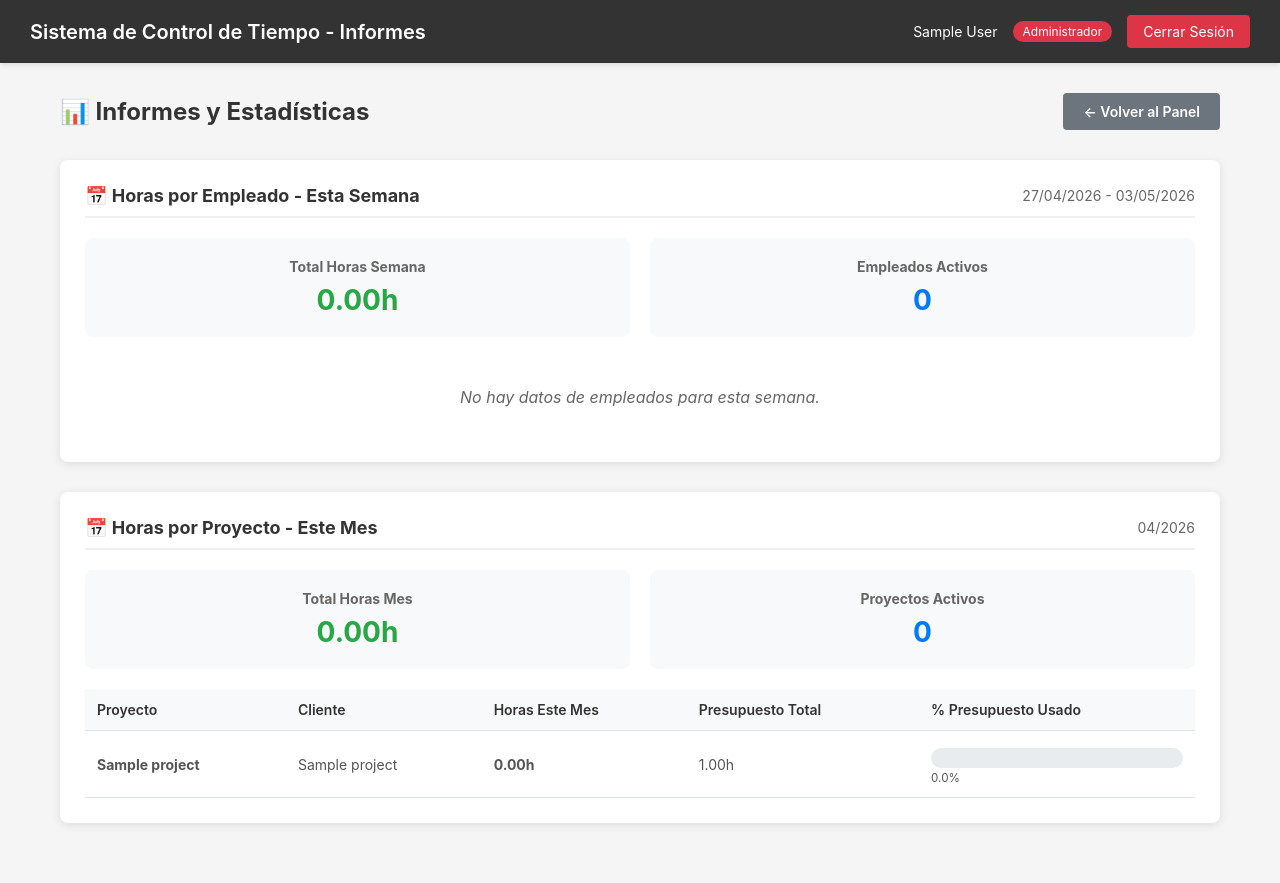
After one commit to SincheAldanaNicole/0376-RA6PR1-SincheAldanaNicole, a PHP site: page /reports.php in a window 1280 px wide. The commit adds this page. Run offline with PHP 8.4, Linux system fonts and the light colour scheme; the visitor is signed in with stand-in values (Sample User, id 1); tables that the repository leaves empty hold one stand-in row (values such as "Sample post").

Commit message:
página de informes y reportes para admin

```diff
--- /dev/null
+++ b/reports.php
@@ -0,0 +1,531 @@
+<?php
+/**
+ *
+ * Reports Page (Admin Only)
+ *
+ * Displays various reports: hours per employee, hours per project, and budget alerts.
+ */
+
+// Start session
+session_start();
+
+// Check if user is logged in
+if (!isset($_SESSION['user_id'])) {
+    header('Location: login.php');
+    exit;
+}
+
+// Check if user is admin
+$user_role = $_SESSION['user_role'] ?? '';
+if ($user_role !== 'admin') {
+    header('Location: employee_dashboard.php');
+    exit;
+}
+
+// Include database connection
+require_once 'db.php';
+
+// Get admin information from session
+$admin_name = isset($_SESSION['user_name']) ? htmlspecialchars($_SESSION['user_name'], ENT_QUOTES, 'UTF-8') : 'Administrador';
+
+// Initialize data arrays
+$weekly_hours = [];
+$monthly_hours = [];
+$budget_alerts = [];
+
+// Calculate date ranges
+$today = date('Y-m-d');
+$week_start = date('Y-m-d', strtotime('monday this week'));
+$week_end = date('Y-m-d', strtotime('sunday this week'));
+$month_start = date('Y-m-01');
+$month_end = date('Y-m-t');
+
+// Get total hours per employee this week
+try {
+    $stmt = executeQuery(
+        'SELECT u.id, u.name, u.email,
+                COALESCE(SUM(te.hours), 0) as total_hours,
+                COUNT(te.id) as entries_count
+         FROM users u
+         LEFT JOIN time_entries te ON u.id = te.user_id
+             AND te.date >= :week_start AND te.date <= :week_end
+         WHERE u.role = "employee"
+         GROUP BY u.id, u.name, u.email
+         ORDER BY total_hours DESC',
+        [':week_start' => $week_start, ':week_end' => $week_end]
+    );
+    $weekly_hours = $stmt->fetchAll();
+} catch (PDOException $e) {
+    error_log('Error fetching weekly hours: ' . $e->getMessage());
+}
+
+// Get total hours per project this month
+try {
+    $stmt = executeQuery(
+        'SELECT p.id, p.name, p.client_name, p.budget_hours,
+                COALESCE(SUM(te.hours), 0) as total_hours,
+                COUNT(te.id) as entries_count
+         FROM projects p
+         LEFT JOIN time_entries te ON p.id = te.project_id
+             AND te.date >= :month_start AND te.date <= :month_end
+         GROUP BY p.id, p.name, p.client_name, p.budget_hours
+         ORDER BY total_hours DESC',
+        [':month_start' => $month_start, ':month_end' => $month_end]
+    );
+    $monthly_hours = $stmt->fetchAll();
+} catch (PDOException $e) {
+    error_log('Error fetching monthly hours: ' . $e->getMessage());
+}
+
+// Get projects where logged hours > budget hours (all time)
+try {
+    $stmt = executeQuery(
+        'SELECT p.id, p.name, p.client_name, p.budget_hours,
+                COALESCE(SUM(te.hours), 0) as total_hours,
+                (COALESCE(SUM(te.hours), 0) - p.budget_hours) as over_hours
+         FROM projects p
+         LEFT JOIN time_entries te ON p.id = te.project_id
+         GROUP BY p.id, p.name, p.client_name, p.budget_hours
+         HAVING total_hours > p.budget_hours
+         ORDER BY over_hours DESC',
+        []
+    );
+    $budget_alerts = $stmt->fetchAll();
+} catch (PDOException $e) {
+    error_log('Error fetching budget alerts: ' . $e->getMessage());
+}
+
+// Calculate totals
+$total_weekly_hours = 0;
+foreach ($weekly_hours as $emp) {
+    $total_weekly_hours += floatval($emp['total_hours']);
+}
+
+$total_monthly_hours = 0;
+foreach ($monthly_hours as $proj) {
+    $total_monthly_hours += floatval($proj['total_hours']);
+}
+?>
+<!DOCTYPE html>
+<html lang="es">
+<head>
+    <meta charset="UTF-8">
+    <meta name="viewport" content="width=device-width, initial-scale=1.0">
+    <title>Informes - Sistema de Control de Tiempo</title>
+    <style>
+        * {
+            margin: 0;
+            padding: 0;
+            box-sizing: border-box;
+        }
+        body {
+            font-family: -apple-system, BlinkMacSystemFont, 'Segoe UI', Roboto, Oxygen, Ubuntu, sans-serif;
+            background-color: #f5f5f5;
+            min-height: 100vh;
+        }
+        .navbar {
+            background-color: #333;
+            color: white;
+            padding: 15px 30px;
+            display: flex;
+            justify-content: space-between;
+            align-items: center;
+            box-shadow: 0 2px 5px rgba(0, 0, 0, 0.1);
+        }
+        .navbar h1 {
+            font-size: 20px;
+            font-weight: 600;
+        }
+        .navbar .user-info {
+            display: flex;
+            align-items: center;
+            gap: 15px;
+        }
+        .navbar .user-name {
+            font-size: 14px;
+        }
+        .navbar .user-role {
+            background-color: #dc3545;
+            padding: 3px 10px;
+            border-radius: 12px;
+            font-size: 12px;
+            text-transform: capitalize;
+        }
+        .navbar a {
+            color: white;
+            text-decoration: none;
+            padding: 8px 16px;
+            background-color: #dc3545;
+            border-radius: 4px;
+            font-size: 14px;
+            transition: background-color 0.3s;
+        }
+        .navbar a:hover {
+            background-color: #c82333;
+        }
+        .container {
+            max-width: 1200px;
+            margin: 0 auto;
+            padding: 30px 20px;
+        }
+        .page-header {
+            display: flex;
+            justify-content: space-between;
+            align-items: center;
+            margin-bottom: 30px;
+        }
+        .page-header h2 {
+            color: #333;
+            font-size: 24px;
+        }
+        .btn {
+            padding: 10px 20px;
+            border: none;
+            border-radius: 4px;
+            font-size: 14px;
+            font-weight: 600;
+            cursor: pointer;
+            transition: background-color 0.3s;
+            text-decoration: none;
+            display: inline-block;
+        }
+        .btn-secondary {
+            background-color: #6c757d;
+            color: white;
+        }
+        .btn-secondary:hover {
+            background-color: #545b62;
+        }
+        .card {
+            background: white;
+            padding: 25px;
+            border-radius: 8px;
+            box-shadow: 0 2px 10px rgba(0, 0, 0, 0.1);
+            margin-bottom: 30px;
+        }
+        .card h3 {
+            color: #333;
+            margin-bottom: 20px;
+            font-size: 18px;
+            padding-bottom: 10px;
+            border-bottom: 2px solid #f0f0f0;
+        }
+        .card-header {
+            display: flex;
+            justify-content: space-between;
+            align-items: center;
+            margin-bottom: 20px;
+            padding-bottom: 10px;
+            border-bottom: 2px solid #f0f0f0;
+        }
+        .card-header h3 {
+            margin-bottom: 0;
+            padding-bottom: 0;
+            border-bottom: none;
+        }
+        .date-range {
+            color: #666;
+            font-size: 14px;
+        }
+        .stats-row {
+            display: flex;
+            gap: 20px;
+            margin-bottom: 20px;
+            flex-wrap: wrap;
+        }
+        .stat-box {
+            background: #f8f9fa;
+            padding: 20px;
+            border-radius: 8px;
+            flex: 1;
+            min-width: 150px;
+            text-align: center;
+        }
+        .stat-box h4 {
+            color: #666;
+            font-size: 14px;
+            margin-bottom: 8px;
+        }
+        .stat-box .value {
+            color: #333;
+            font-size: 28px;
+            font-weight: 700;
+        }
+        .stat-box .value.green {
+            color: #28a745;
+        }
+        .stat-box .value.blue {
+            color: #007bff;
+        }
+        table {
+            width: 100%;
+            border-collapse: collapse;
+            margin-top: 15px;
+        }
+        th, td {
+            padding: 12px;
+            text-align: left;
+            border-bottom: 1px solid #dee2e6;
+        }
+        th {
+            background-color: #f8f9fa;
+            font-weight: 600;
+            color: #333;
+            font-size: 14px;
+        }
+        td {
+            font-size: 14px;
+            color: #555;
+        }
+        tr:hover td {
+            background-color: #f8f9fa;
+        }
+        .no-data {
+            text-align: center;
+            padding: 30px;
+            color: #666;
+            font-style: italic;
+        }
+        .alert-section {
+            background: #fff3cd;
+            border: 2px solid #ffc107;
+            padding: 20px;
+            border-radius: 8px;
+            margin-bottom: 30px;
+        }
+        .alert-section h3 {
+            color: #856404;
+            margin-bottom: 15px;
+            font-size: 18px;
+            border: none;
+            padding: 0;
+        }
+        .alert-badge {
+            background: #dc3545;
+            color: white;
+            padding: 2px 10px;
+            border-radius: 12px;
+            font-size: 14px;
+            font-weight: 600;
+        }
+        .alert-list {
+            list-style: none;
+        }
+        .alert-list li {
+            padding: 12px 15px;
+            background: #f8d7da;
+            border-left: 4px solid #dc3545;
+            margin-bottom: 8px;
+            border-radius: 4px;
+            display: flex;
+            justify-content: space-between;
+            align-items: center;
+        }
+        .alert-list li .name {
+            font-weight: 600;
+            color: #721c24;
+        }
+        .alert-list li .hours {
+            color: #dc3545;
+            font-weight: 700;
+        }
+        .progress-bar {
+            width: 100%;
+            height: 20px;
+            background-color: #e9ecef;
+            border-radius: 10px;
+            overflow: hidden;
+            margin-top: 5px;
+        }
+        .progress-fill {
+            height: 100%;
+            background-color: #28a745;
+            border-radius: 10px;
+        }
+        .progress-fill.warning {
+            background-color: #ffc107;
+        }
+        .progress-fill.danger {
+            background-color: #dc3545;
+        }
+    </style>
+</head>
+<body>
+    <nav class="navbar">
+        <h1>Sistema de Control de Tiempo - Informes</h1>
+        <div class="user-info">
+            <span class="user-name"><?php echo $admin_name; ?></span>
+            <span class="user-role">Administrador</span>
+            <a href="logout.php">Cerrar Sesión</a>
+        </div>
+    </nav>
+
+    <div class="container">
+        <div class="page-header">
+            <h2>📊 Informes y Estadísticas</h2>
+            <a href="admin_dashboard.php" class="btn btn-secondary">← Volver al Panel</a>
+        </div>
+
+        <?php if (!empty($budget_alerts)): ?>
+        <div class="alert-section">
+            <h3>
+                ⚠️ Alerta: Proyectos que exceden el presupuesto
+                <span class="alert-badge"><?php echo count($budget_alerts); ?></span>
+            </h3>
+            <ul class="alert-list">
+                <?php foreach ($budget_alerts as $alert): ?>
+                    <li>
+                        <span class="name">
+                            <?php echo htmlspecialchars($alert['name'], ENT_QUOTES, 'UTF-8'); ?>
+                            <small style="color: #721c24; font-weight: normal;">
+                                (<?php echo htmlspecialchars($alert['client_name'], ENT_QUOTES, 'UTF-8'); ?>)
+                            </small>
+                        </span>
+                        <span class="hours">
+                            +<?php echo number_format(floatval($alert['over_hours']), 2); ?>h excedidas
+                        </span>
+                    </li>
+                <?php endforeach; ?>
+            </ul>
+        </div>
+        <?php endif; ?>
+
+        <div class="card">
+            <div class="card-header">
+                <h3>📅 Horas por Empleado - Esta Semana</h3>
+                <span class="date-range">
+                    <?php echo date('d/m/Y', strtotime($week_start)); ?> - <?php echo date('d/m/Y', strtotime($week_end)); ?>
+                </span>
+            </div>
+
+            <div class="stats-row">
+                <div class="stat-box">
+                    <h4>Total Horas Semana</h4>
+                    <div class="value green"><?php echo number_format($total_weekly_hours, 2); ?>h</div>
+                </div>
+                <div class="stat-box">
+                    <h4>Empleados Activos</h4>
+                    <div class="value blue">
+                        <?php
+                        $active_count = 0;
+                        foreach ($weekly_hours as $emp) {
+                            if (floatval($emp['total_hours']) > 0) $active_count++;
+                        }
+                        echo $active_count;
+                        ?>
+                    </div>
+                </div>
+            </div>
+
+            <?php if (empty($weekly_hours)): ?>
+                <div class="no-data">No hay datos de empleados para esta semana.</div>
+            <?php else: ?>
+                <table>
+                    <thead>
+                        <tr>
+                            <th>Empleado</th>
+                            <th>Email</th>
+                            <th>Horas Esta Semana</th>
+                            <th>Registros</th>
+                            <th>Promedio Diario</th>
+                        </tr>
+                    </thead>
+                    <tbody>
+                        <?php foreach ($weekly_hours as $emp): ?>
+                            <tr>
+                                <td><strong><?php echo htmlspecialchars($emp['name'], ENT_QUOTES, 'UTF-8'); ?></strong></td>
+                                <td><?php echo htmlspecialchars($emp['email'], ENT_QUOTES, 'UTF-8'); ?></td>
+                                <td>
+                                    <strong style="color: <?php echo floatval($emp['total_hours']) < 40 ? '#dc3545' : '#28a745'; ?>;">
+                                        <?php echo number_format(floatval($emp['total_hours']), 2); ?>h
+                                    </strong>
+                                </td>
+                                <td><?php echo $emp['entries_count']; ?></td>
+                                <td>
+                                    <?php
+                                    $days = max(1, intval((strtotime($week_end) - strtotime($week_start)) / 86400));
+                                    echo number_format(floatval($emp['total_hours']) / $days, 2); ?>h
+                                </td>
+                            </tr>
+                        <?php endforeach; ?>
+                    </tbody>
+                </table>
+            <?php endif; ?>
+        </div>
+
+        <div class="card">
+            <div class="card-header">
+                <h3>📅 Horas por Proyecto - Este Mes</h3>
+                <span class="date-range">
+                    <?php echo date('m/Y'); ?>
+                </span>
+            </div>
+
+            <div class="stats-row">
+                <div class="stat-box">
+                    <h4>Total Horas Mes</h4>
+                    <div class="value green"><?php echo number_format($total_monthly_hours, 2); ?>h</div>
+                </div>
+                <div class="stat-box">
+                    <h4>Proyectos Activos</h4>
+                    <div class="value blue">
+                        <?php
+                        $active_projects = 0;
+                        foreach ($monthly_hours as $proj) {
+                            if (floatval($proj['total_hours']) > 0) $active_projects++;
+                        }
+                        echo $active_projects;
+                        ?>
+                    </div>
+                </div>
+            </div>
+
+            <?php if (empty($monthly_hours)): ?>
+                <div class="no-data">No hay datos de proyectos para este mes.</div>
+            <?php else: ?>
+                <table>
+                    <thead>
+                        <tr>
+                            <th>Proyecto</th>
+                            <th>Cliente</th>
+                            <th>Horas Este Mes</th>
+                            <th>Presupuesto Total</th>
+                            <th>% Presupuesto Usado</th>
+                        </tr>
+                    </thead>
+                    <tbody>
+                        <?php foreach ($monthly_hours as $proj): ?>
+                            <?php
+                            $hours = floatval($proj['total_hours']);
+                            $budget = floatval($proj['budget_hours']);
+                            $percentage = $budget > 0 ? ($hours / $budget) * 100 : 0;
+                            $progress_class = '';
+                            if ($percentage >= 100) {
+                                $progress_class = 'danger';
+                            } elseif ($percentage >= 80) {
+                                $progress_class = 'warning';
+                            }
+                            ?>
+                            <tr>
+                                <td><strong><?php echo htmlspecialchars($proj['name'], ENT_QUOTES, 'UTF-8'); ?></strong></td>
+                                <td><?php echo htmlspecialchars($proj['client_name'], ENT_QUOTES, 'UTF-8'); ?></td>
+                                <td>
+                                    <strong><?php echo number_format($hours, 2); ?>h</strong>
+                                </td>
+                                <td><?php echo number_format($budget, 2); ?>h</td>
+                                <td>
+                                    <div class="progress-bar">
+                                        <div class="progress-fill <?php echo $progress_class; ?>"
+                                             style="width: <?php echo min($percentage, 100); ?>%;"></div>
+                                    </div>
+                                    <small><?php echo number_format($percentage, 1); ?>%</small>
+                                </td>
+                            </tr>
+                        <?php endforeach; ?>
+                    </tbody>
+                </table>
+            <?php endif; ?>
+        </div>
+    </div>
+</body>
+</html>
```
Also changed, not shown: admin_dashboard.php (+6 -1 lines).
